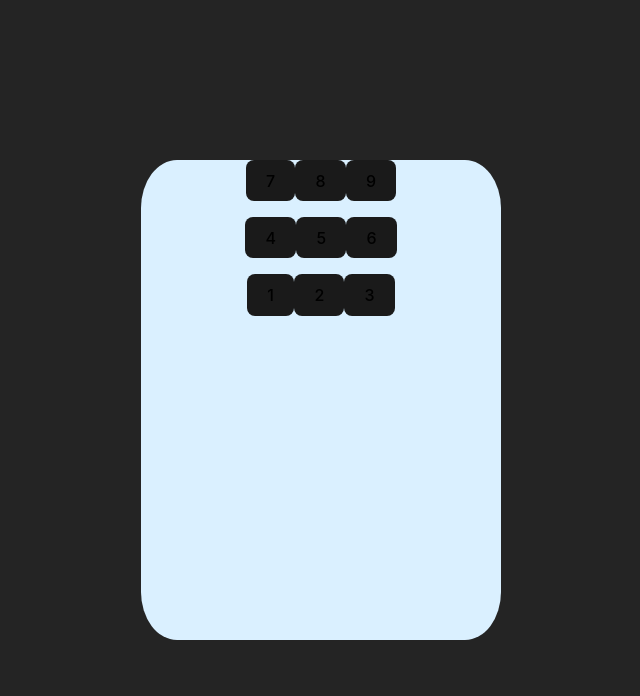
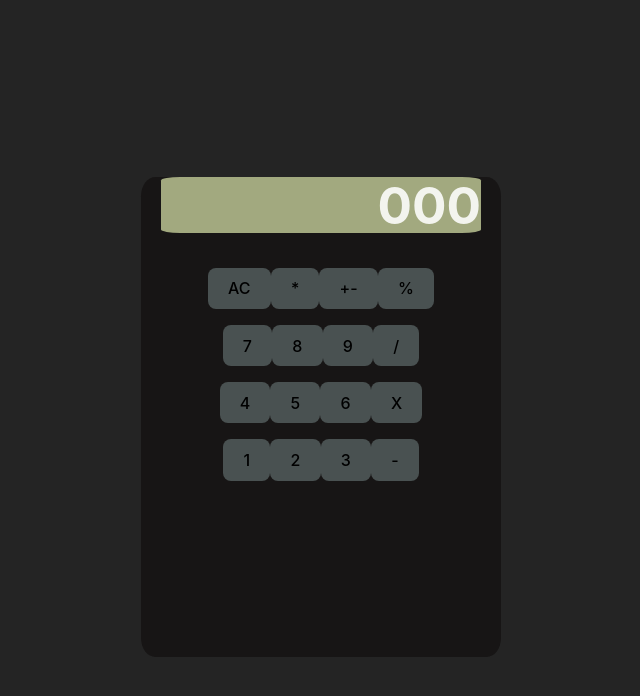
Before and after one commit to leosilva1999/calculeo, a React (Vite) app: page / in a window 1280 px wide. Shown: the top 696 px of the page, without its empty margins (319-959 px from the left). Built offline with nearby package versions, Linux system fonts and the light colour scheme.

Commit message:
project colors tested and buttons created

```diff
--- a/src/App.css
+++ b/src/App.css
@@ -10,10 +10,17 @@
 }
 
 .calculator{
-  background-color: #daf0ff;
-  border-radius:10%;
+  background-color: #171515;
+  border-radius:4%;
   height: 60vh;
   width: 45vh;
   align-items: center;
   justify-content: center;
 }
+
+.display{
+  margin: 20px 20px 20px 20px;
+  text-align: right;
+  background-color: #a2a97f;
+  border-radius:6%;
+}
--- a/src/App.jsx
+++ b/src/App.jsx
@@ -8,16 +8,27 @@ function App() {
 
   return (
       <div className='calculator'>
+        <div className='display'>
+          <p><h1>000</h1></p>
+        </div>
+        <div className='buttonNumber'>
+          <button>AC</button>
+          <button>*</button>
+          <button>+-</button>
+          <button>%</button><p />
           <button className='number'>7</button>
           <button className='number'>8</button>
-        <button className='number'>9</button><p />
+          <button className='number'>9</button>
+          <button>/</button><p />
           <button className='number'>4</button>
           <button className='number'>5</button>
-        <button className='number'>6</button><p />
+          <button className='number'>6</button>
+          <button>X</button><p />
           <button className='number'>1</button>
           <button className='number'>2</button>
           <button className='number'>3</button>
-
+          <button>-</button><p />
+        </div>
       </div>
   )
 }
--- a/src/index.css
+++ b/src/index.css
@@ -42,7 +42,7 @@ button {
   font-size: 1em;
   font-weight: 500;
   font-family: inherit;
-  background-color: #1a1a1a;
+  background-color: #495151;
   cursor: pointer;
   transition: border-color 0.25s;
 }
```
Also changed, not shown: 1 other file (tests, documents, lock files or other folders). Lines whose indentation alone changed are shown as unchanged.
